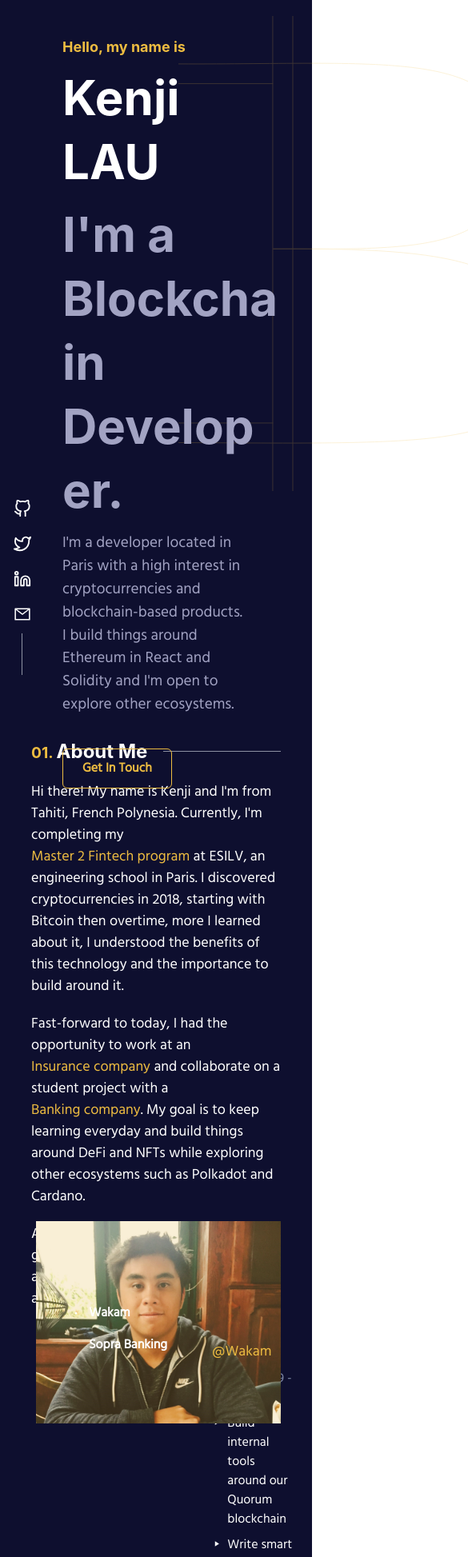
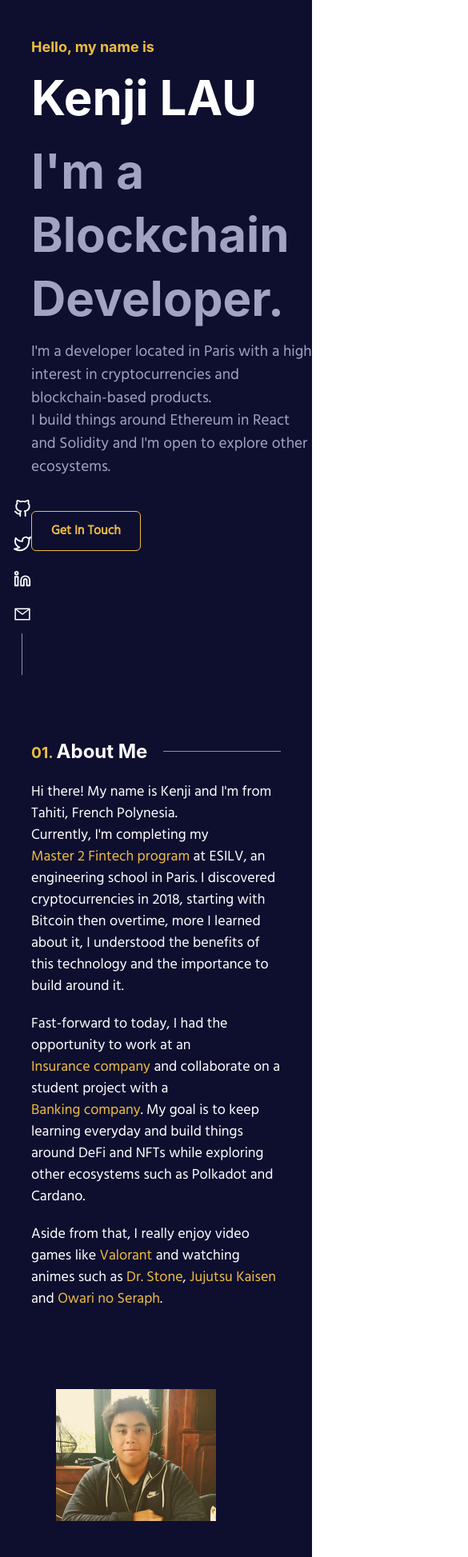
Before and after one commit to krouspy/portfolio, a Next.js app: page / in a window 390 px wide. Shown: the top 1947 px of the page at 80% size, 585 px wide, since content can reach past the window. Built offline with nearby package versions, Linux system fonts and the light colour scheme.

Commit message:
add responsive + modify text

```diff
--- a/components/About.jsx
+++ b/components/About.jsx
@@ -1,27 +1,35 @@
-import { Stack, Box, Image, Text } from '@chakra-ui/react';
+import { Flex, Box, Image, Text } from '@chakra-ui/react';
 import { Title } from './Title';
 import { CustomLink } from './CustomLink';
+
+const links = {
+  esilv: 'https://www.esilv.fr/en/programmes/master-degree-engineering/',
+  wakam: 'https://www.wakam.com/en/',
+  sopra: 'https://www.soprabanking.com/',
+  valorant: 'https://playvalorant.com/en-us/',
+  drstone: 'https://www.crunchyroll.com/dr-stone/videos',
+  jujutsu: 'https://www.crunchyroll.com/jujutsu-kaisen',
+  owari: 'https://www.netflix.com/search?q=Owari%20no%20Seraph',
+};
 
 export const About = () => {
   const orange = '#EDBC41';
   return (
-    <Stack
+    <Flex
       id="about"
-      w={['80%', '80%', '80%', 800, 1000]}
-      h="80vh"
-      direction={['column', 'row']}
+      w={{ base: '80%', md: 700, lg: 850, xl: 1000 }}
+      minH="80vh"
+      direction={{ base: 'column', lg: 'row' }}
       pt="20"
     >
-      <Box w={['100%', '100%', '100%', '100%', '60%']} h="100%">
+      <Box w={{ base: '100%', lg: '60%' }} h="100%">
         <Title index={1} text="About Me" />
         <Box color="white">
           <Text fontSize="lg" mb="5">
-            Hi there! My name is Kenji and I&apos;m from Tahiti, French Polynesia. Currently,
-            I&apos;m completing my{' '}
-            <CustomLink
-              href="https://www.esilv.fr/en/programmes/master-degree-engineering/"
-              color={orange}
-            >
+            Hi there! My name is Kenji and I&apos;m from Tahiti, French Polynesia.
+            <br />
+            Currently, I&apos;m completing my{' '}
+            <CustomLink href={links.esilv} color={orange}>
               Master 2 Fintech program{' '}
             </CustomLink>{' '}
             at ESILV, an engineering school in Paris. I discovered cryptocurrencies in 2018,
@@ -30,11 +38,11 @@ export const About = () => {
           </Text>
           <Text fontSize="lg" mb="5">
             Fast-forward to today, I had the opportunity to work at an{' '}
-            <CustomLink href="https://www.wakam.com/en/" color={orange}>
+            <CustomLink href={links.wakam} color={orange}>
               Insurance company
             </CustomLink>{' '}
             and collaborate on a student project with a{' '}
-            <CustomLink href="https://www.soprabanking.com/" color={orange}>
+            <CustomLink href={links.sopra} color={orange}>
               Banking company
             </CustomLink>
             . My goal is to keep learning everyday and build things around DeFi and NFTs while
@@ -42,30 +50,32 @@ export const About = () => {
           </Text>
           <Text fontSize="lg" mb="5">
             Aside from that, I really enjoy video games like{' '}
-            <CustomLink href="https://playvalorant.com/en-us/" color={orange}>
+            <CustomLink href={links.valorant} color={orange}>
               Valorant
             </CustomLink>{' '}
             and watching animes such as{' '}
-            <CustomLink href="https://www.crunchyroll.com/dr-stone/videos" color={orange}>
+            <CustomLink href={links.drstone} color={orange}>
               Dr. Stone
             </CustomLink>
             ,{' '}
-            <CustomLink href="https://www.crunchyroll.com/jujutsu-kaisen" color={orange}>
+            <CustomLink href={links.jujutsu} color={orange}>
               Jujutsu Kaisen
             </CustomLink>{' '}
             and{' '}
-            <CustomLink href="https://www.netflix.com/search?q=Owari%20no%20Seraph" color={orange}>
+            <CustomLink href={links.owari} color={orange}>
               Owari no Seraph
             </CustomLink>
             .
           </Text>
         </Box>
       </Box>
-      <Box w={['100%', '100%', '100%', '100%', '40%']} h="100%" pt={['0', '0', '0', '10%']} pl="2%">
-        <Box pos="relative" bg={orange} _hover={{ bg: 'transparent' }} transition="0.5s ease">
-          <Image src="/profile.jpg" alt="profile" w="100%" objectFit="cover" opacity={0.8} />
+      <Box display="flex" justifyContent="center" w={{ base: '80%', lg: '40%' }} py="20" ml="2%">
+        <Box w={{ base: '80%', lg: '100%' }}>
+          <Box bg={orange} _hover={{ bg: 'transparent' }} transition="0.5s ease">
+            <Image src="/profile.jpg" alt="profile" w="100%" objectFit="cover" opacity={0.8} />
+          </Box>
         </Box>
       </Box>
-    </Stack>
+    </Flex>
   );
 };
--- a/components/Experiences.jsx
+++ b/components/Experiences.jsx
@@ -21,7 +21,7 @@ export const Experiences = () => {
   const orange = '#EDBC41';
 
   return (
-    <Stack id="jobs" w={['80%', '80%', '80%', '80%', '50%']} minH="50vh" mb="20" pt="6vh">
+    <Stack id="jobs" w={{ base: '100%', lg: '80%', xl: '60%' }} minH="50vh" mb="20" pt="6vh">
       <Box w="70%" ml="10%">
         <Title index={2} text="Where I've worked" />
         <Stack color="white" direction="row" spacing={10}>
@@ -93,7 +93,7 @@ const jobs = [
       },
       {
         id: 1,
-        content: 'Write smart contracts around ERC20, ERC721 and ERC1155 standards',
+        content: 'Write smart contracts based on ERC20, ERC721 and ERC1155 standards',
       },
       {
         id: 2,
--- a/components/Hero.jsx
+++ b/components/Hero.jsx
@@ -1,11 +1,25 @@
 import { Bitcoin } from '../components/Images';
-import { HStack, Box, Heading, Text, Button } from '@chakra-ui/react';
+import { Stack, Box, Heading, Text, Button } from '@chakra-ui/react';
 
 export const Hero = () => {
   const orange = '#EDBC41';
   return (
-    <HStack pos="relative" h="100vh" w="100%" fontFamily="HindMadurai" pl="20%">
-      <Box pos="absolute" zIndex={1} w="70%" h="100%" pt="12%" color="white">
+    <Stack
+      direction={['column', 'row']}
+      pos="relative"
+      h="100vh"
+      w="100%"
+      fontFamily="HindMadurai"
+      pl={{ base: '10%', lg: '20%' }}
+    >
+      <Box
+        pos="absolute"
+        zIndex={1}
+        w={{ base: '100%', lg: '70%' }}
+        h="100%"
+        pt="12%"
+        color="white"
+      >
         <Heading as="h1" fontSize="lg" mb="3" color={orange}>
           Hello, my name is
         </Heading>
@@ -36,9 +50,17 @@ export const Hero = () => {
           Get In Touch
         </Button>
       </Box>
-      <Box pos="absolute" zIndex={0} w="30%" h="100%" pt="5%" left="55%">
+      <Box
+        pos="absolute"
+        display={{ base: 'none', md: 'inline' }}
+        zIndex={0}
+        w={{ base: '100%', lg: '30%' }}
+        h="100%"
+        pt="5%"
+        left="55%"
+      >
         <Bitcoin />
       </Box>
-    </HStack>
+    </Stack>
   );
 };
--- a/components/Navbar.jsx
+++ b/components/Navbar.jsx
@@ -49,18 +49,15 @@ export const Navbar = () => {
     <Box
       pos="fixed"
       w="100%"
-      maxW="100%"
+      maxW="100vw"
       top={state.visible ? 0 : -60}
       transition="top 0.3s ease"
       zIndex={2}
       px="2%"
+      py="0.5%"
     >
       <Flex py={{ base: 2 }} px={{ base: 4 }} align="center">
-        <Flex
-          flex={{ base: 1, md: 'auto' }}
-          ml={{ base: -2 }}
-          display={{ base: 'flex', md: 'none' }}
-        >
+        <Flex flex={{ base: 1, md: 'auto' }} ml={{ base: -2 }} display="none">
           <IconButton
             onClick={onToggle}
             icon={isOpen ? <CloseIcon w={3} h={3} /> : <HamburgerIcon w={5} h={5} />}
@@ -69,7 +66,7 @@ export const Navbar = () => {
           />
         </Flex>
 
-        <Flex flex={{ base: 1 }} justify={{ base: 'start', md: 'start' }}>
+        <Flex flex={{ base: 1 }} justify={{ base: 'start' }}>
           <Link href="/">
             <Image src="/logo.svg" alt="logo" width="48" height="48" />
           </Link>
--- a/components/Projects.jsx
+++ b/components/Projects.jsx
@@ -5,9 +5,9 @@ import { Title } from './Title';
 export const Projects = () => {
   const orange = '#EDBC41';
   return (
-    <Stack id="projects" w={['80%', '80%', '80%', '80%', '60%']} minH="50vh" color="#fff" pt="6vh">
+    <Stack id="projects" w={{ base: '80%', lg: 900, xl: 1100 }} minH="50vh" color="#fff" pt="6vh">
       <Title index={3} text="Projects" w="60%" mb="8" />
-      <Grid templateColumns="repeat(3, 1fr)" gap={6}>
+      <Grid templateColumns={{ base: 'repeat(2, 1fr)', lg: 'repeat(3, 1fr)' }} gap={6}>
         {projects.map(({ id, title, description, github, website, inProgress, technologies }) => (
           <Link
             key={id}
```
